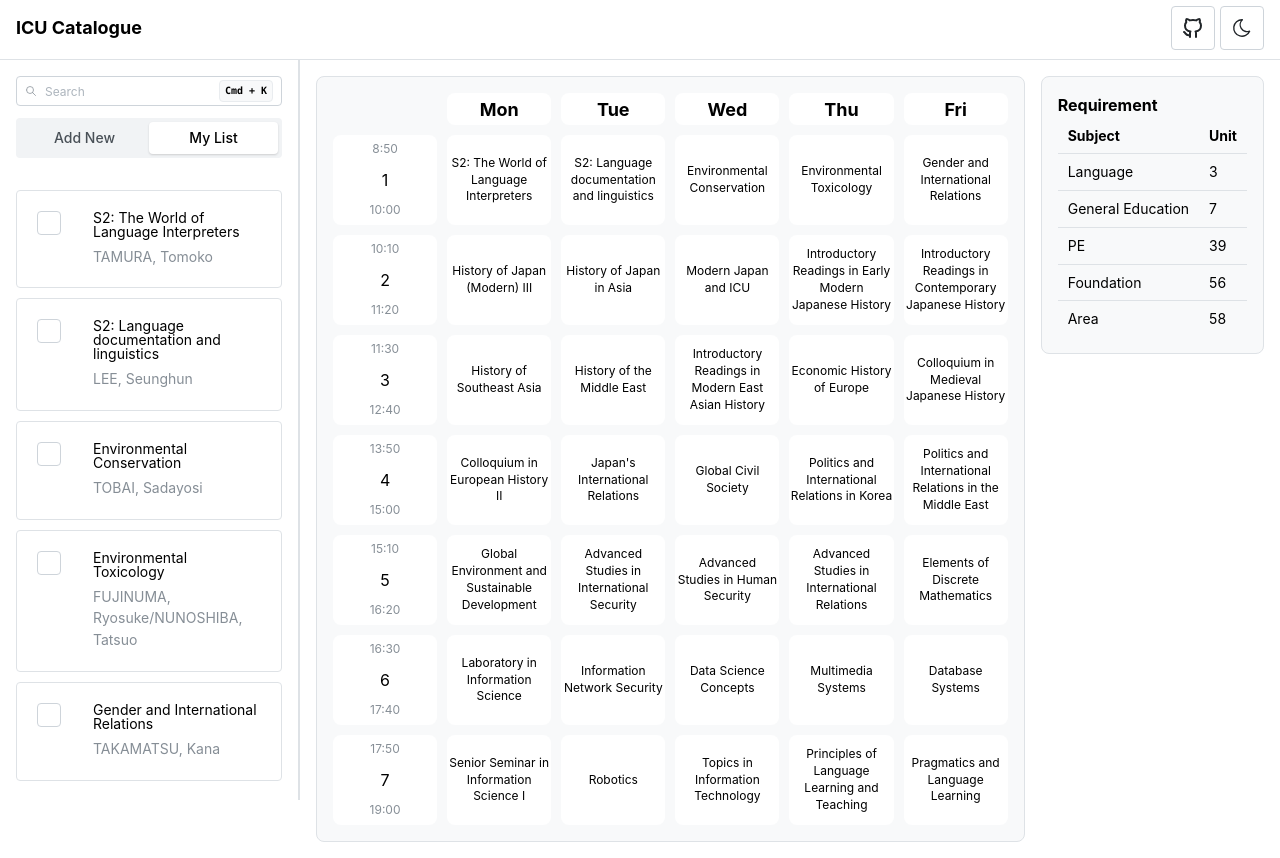
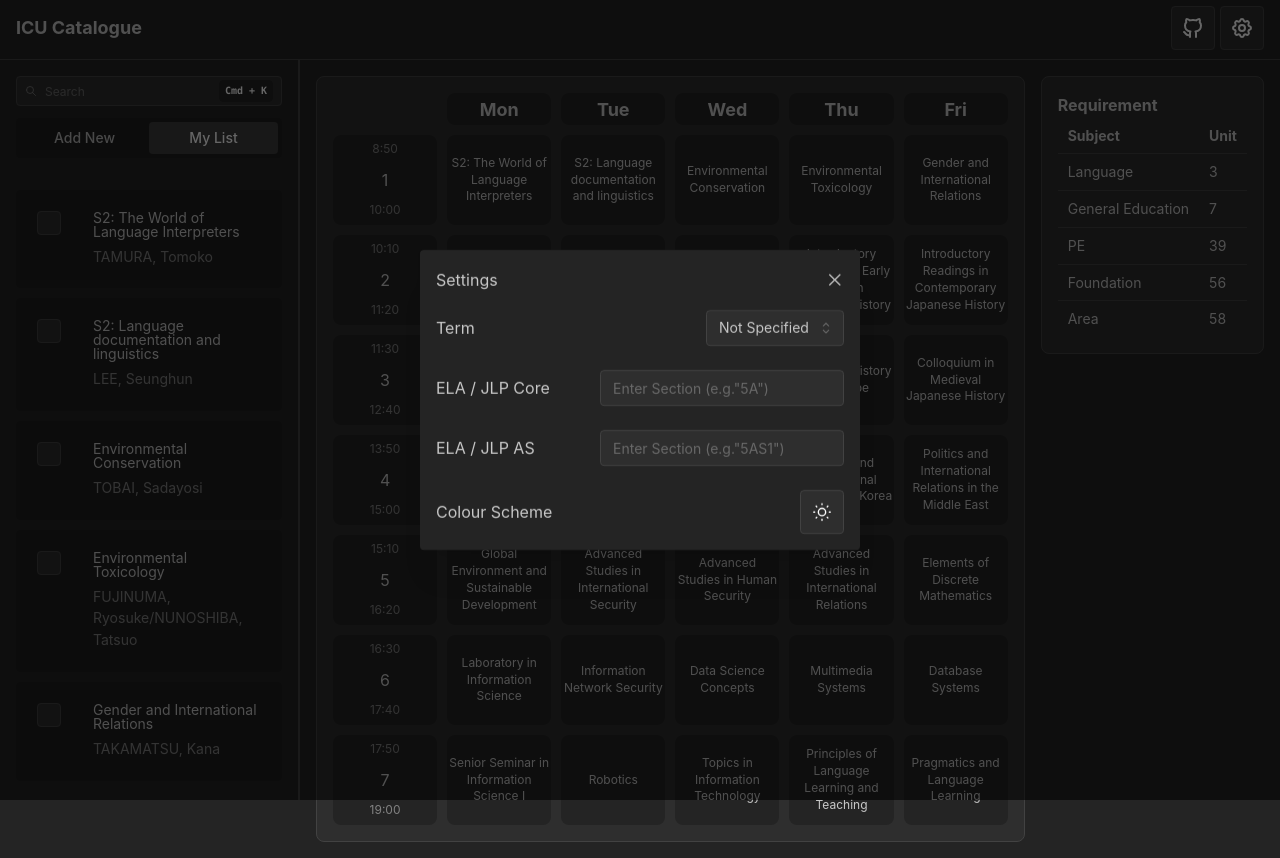
Before and after one commit to ItsukiKigoshi/icu-catalogue, a Next.js app: page / in a window 1280 px wide. Both pictures are taken after a click on the button 1242 px from the left and 28 px from the top of the page. Built offline with nearby package versions, Linux system fonts and the light colour scheme.

Commit message:
Refactor HeaderSimple component and add settings modal

```diff
--- a/components/HeaderSimple/HeaderSimple.module.css
+++ b/components/HeaderSimple/HeaderSimple.module.css
@@ -41,6 +41,13 @@
   height: rem(22px);
 }
 
+.item {
+  & + & {
+    padding-top: var(--mantine-spacing-sm);
+    margin-top: var(--mantine-spacing-sm);
+  }
+}
+
 .dark {
   @mixin dark {
     display: none;
--- a/components/HeaderSimple/HeaderSimple.tsx
+++ b/components/HeaderSimple/HeaderSimple.tsx
@@ -1,5 +1,4 @@
 "use client";
-import { useState } from "react";
 import {
   Container,
   Group,
@@ -8,45 +7,34 @@ import {
   ActionIcon,
   useComputedColorScheme,
   useMantineColorScheme,
+  Modal,
+  SegmentedControl,
+  Card,
+  Switch,
+  NativeSelect,
+  Divider,
+  Input,
 } from "@mantine/core";
 import classes from "./HeaderSimple.module.css";
 import React from "react";
 import cx from "clsx";
-import { IconBrandGithub, IconMoon, IconSun } from "@tabler/icons-react";
-
-const links = [
-  { link: "/about", label: "Features" },
-  { link: "/pricing", label: "Pricing" },
-  { link: "/learn", label: "Learn" },
-  { link: "/community", label: "Community" },
-];
+import {
+  IconBrandGithub,
+  IconSettings,
+  IconMoon,
+  IconSun,
+} from "@tabler/icons-react";
+import { useDisclosure } from "@mantine/hooks";
 
 export function HeaderSimple(props: {
   opened: boolean | undefined;
   toggle: React.MouseEventHandler<HTMLButtonElement> | undefined;
 }) {
-  const [active, setActive] = useState(links[0].link);
   const { setColorScheme } = useMantineColorScheme();
   const computedColorScheme = useComputedColorScheme("light", {
     getInitialValueInEffect: true,
   });
-
-  /*
-  const items = links.map((link) => (
-    <a
-      key={link.label}
-      href={link.link}
-      className={classes.link}
-      data-active={active === link.link || undefined}
-      onClick={(event) => {
-        event.preventDefault();
-        setActive(link.link);
-      }}
-    >
-      {link.label}
-    </a>
-  ));
-  */
+  const [modalOpened, { open, close }] = useDisclosure(false);
 
   return (
     <header>
@@ -76,16 +64,79 @@ export function HeaderSimple(props: {
             <IconBrandGithub />
           </ActionIcon>
           <ActionIcon
-            onClick={() =>
-              setColorScheme(computedColorScheme === "light" ? "dark" : "light")
-            }
+            color="gray"
             variant="default"
             size="xl"
-            aria-label="Toggle color scheme"
+            aria-label="Settings"
+            onClick={open}
           >
-            <IconSun className={cx(classes.icon, classes.light)} stroke={1.5} />
-            <IconMoon className={cx(classes.icon, classes.dark)} stroke={1.5} />
+            <IconSettings />
           </ActionIcon>
+
+          {/* Modal can be another component. */}
+          <Modal opened={modalOpened} onClose={close} title="Settings" centered>
+            <Group
+              justify="space-between"
+              className={classes.item}
+              wrap="nowrap"
+              gap="xl"
+            >
+              <Text>Term</Text>
+              <NativeSelect
+                data={[
+                  "Not Specified",
+                  "Spring 2023",
+                  "Autumn 2023",
+                  "Winter 2023",
+                ]}
+              />
+            </Group>
+            <Group
+              justify="space-between"
+              className={classes.item}
+              wrap="nowrap"
+              gap="xl"
+            >
+              <Text>ELA / JLP Core</Text>
+              <Input placeholder='Enter Section (e.g."5A")' />
+            </Group>
+            <Group
+              justify="space-between"
+              className={classes.item}
+              wrap="nowrap"
+              gap="xl"
+            >
+              <Text>ELA / JLP AS</Text>
+              <Input placeholder='Enter Section (e.g."5AS1")' />
+            </Group>
+            <Group
+              justify="space-between"
+              className={classes.item}
+              wrap="nowrap"
+              gap="xl"
+            >
+              <Text>Colour Scheme</Text>
+              <ActionIcon
+                onClick={() =>
+                  setColorScheme(
+                    computedColorScheme === "light" ? "dark" : "light"
+                  )
+                }
+                variant="default"
+                size="xl"
+                aria-label="Toggle color scheme"
+              >
+                <IconSun
+                  className={cx(classes.icon, classes.light)}
+                  stroke={1.5}
+                />
+                <IconMoon
+                  className={cx(classes.icon, classes.dark)}
+                  stroke={1.5}
+                />
+              </ActionIcon>
+            </Group>
+          </Modal>
         </Group>
       </Container>
     </header>
```
